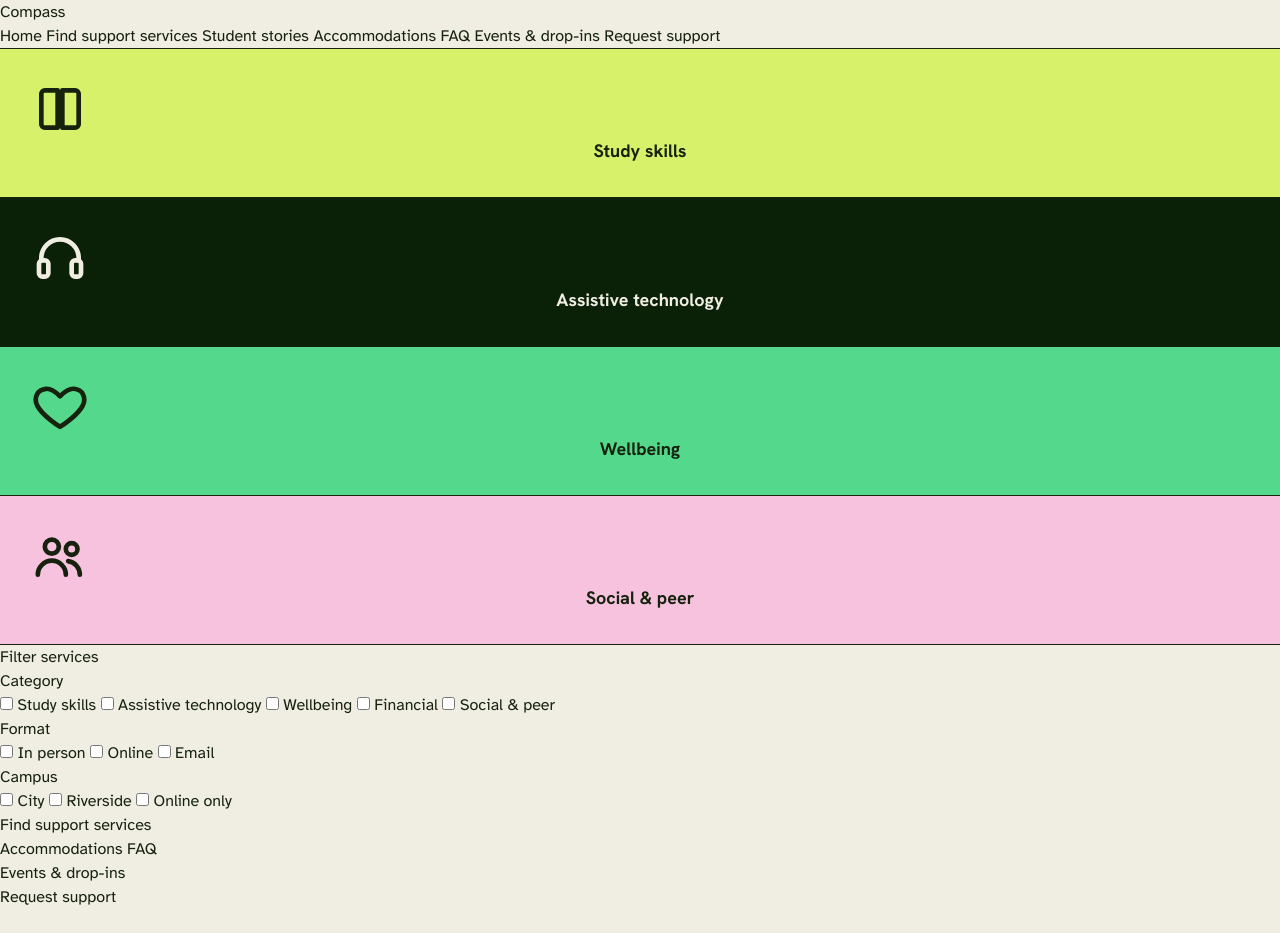
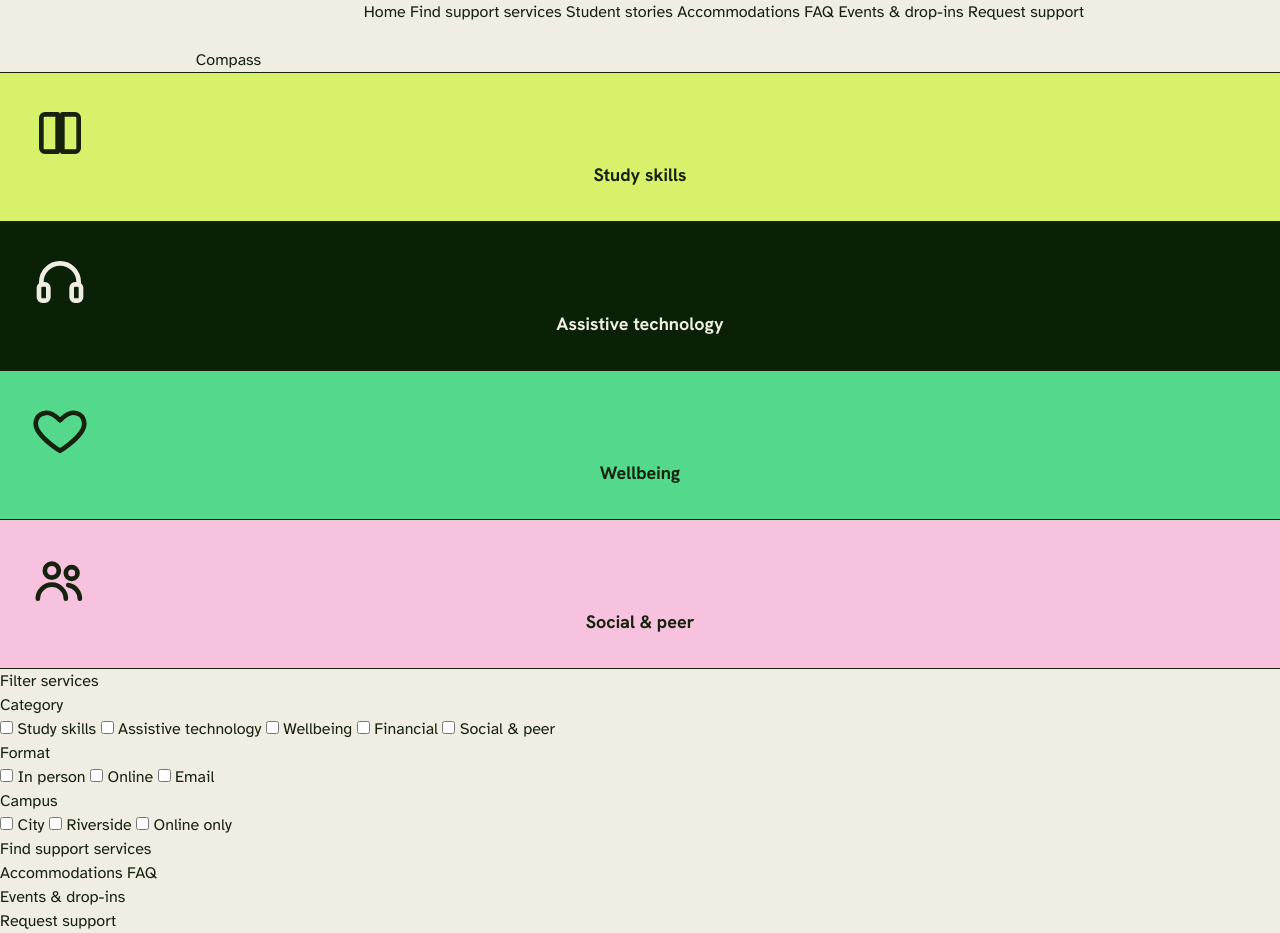
Before and after one commit to N00254411/web_frameworks, a website: page 03-flexbox-starter/index.html in a window 1280 px wide. Before the commit the page ends 909 px from the top, so only its background shows below. Drawn offline with Linux system fonts and the light colour scheme.

Commit message:
week 3 work

```diff
--- a/03-flexbox-starter/index.html
+++ b/03-flexbox-starter/index.html
@@ -23,9 +23,10 @@
          by block. That's what Flexbox is for. -->
 
     <header>
-      <div>
-        <a href="index.html">
-          <span aria-hidden="true"></span>
+      <div class="flex justify-center gap-4">
+        <a href="index.html" >
+          <div class="content bg-green border-100% w-14 m-12"></div>
+          <span aria-hidden="true" ></span>
           Compass
         </a>
         <nav aria-label="Primary">
@@ -45,7 +46,7 @@
            the one thing that's new: the icon still sits inline next to its
            label instead of stacked above it, because nothing here is
            flex yet. -->
-      <ul class="list-none border-t-(length:--rule) border-ink pl-0">
+      <ul class="list-none border-t-(length:--rule) border-ink pl-0 ">
         <li
           class="border-b-(length:--rule) border-ink bg-lime p-8 text-center text-on-light"
         >
@@ -59,12 +60,14 @@
             stroke-linejoin="round"
             aria-hidden="true"
           >
+
             <path
               d="M4 5.5C4 4.67 4.67 4 5.5 4H11v16H5.5A1.5 1.5 0 0 1 4 18.5v-13Z"
             />
             <path
               d="M20 5.5c0-.83-.67-1.5-1.5-1.5H13v16h5.5c.83 0 1.5-.67 1.5-1.5v-13Z"
             />
+
           </svg>
           <span class="font-display text-lg font-bold">Study skills</span>
         </li>
```
Also changed, not shown: 03-flexbox-starter/flexbox.html (+9 -2 lines), 03-flexbox-starter/assets/app.css.
